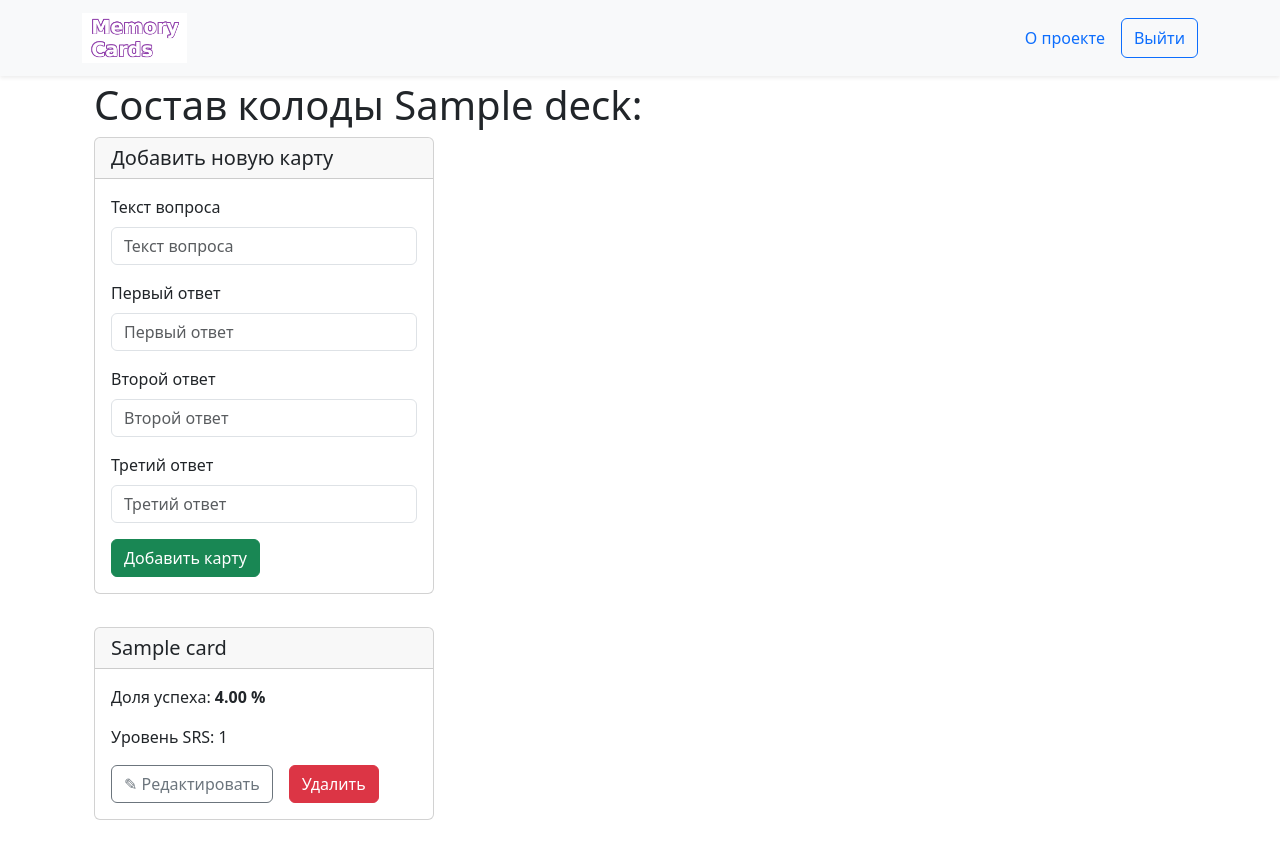
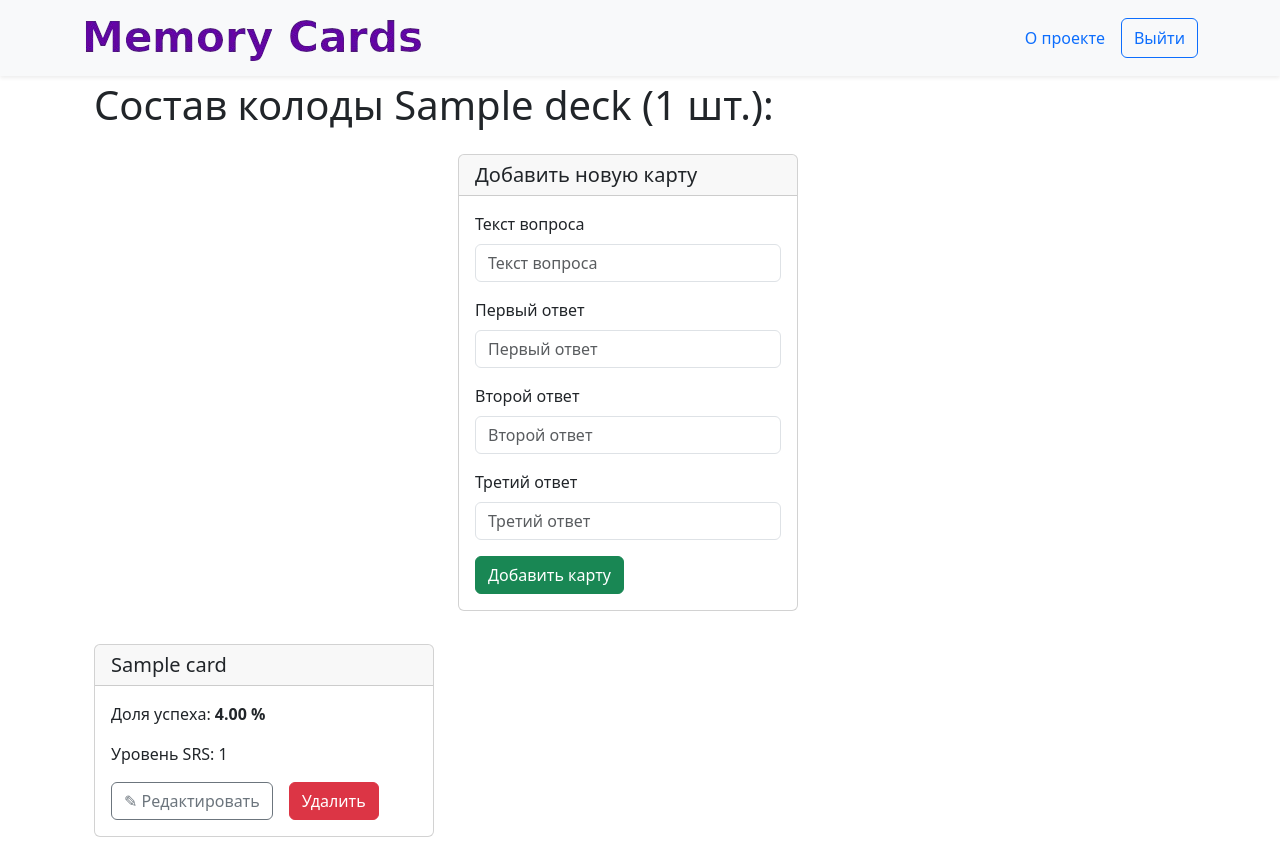
Before and after one commit to Benkendorf/langmemo, a Django app: page /deck/1/ in a window 1280 px wide. Shown: the top 851 px of the page. Before the commit the page ends 820 px from the top, so only its background shows below. Run offline with Django 5.2, Linux system fonts and the light colour scheme; a user stored in the database is signed in; tables that the repository leaves empty hold one stand-in row (values such as "Sample post"); some libraries are stand-ins or nearby versions.

Commit message:
Slightly change homepage and card_list layout

```diff
--- a/deck/views.py
+++ b/deck/views.py
@@ -1,5 +1,4 @@
 from django.contrib.auth.mixins import UserPassesTestMixin
-from django.db.models.query import QuerySet
 from django.shortcuts import get_object_or_404, render
 from django.urls import reverse, reverse_lazy
 from django.views.generic import (
@@ -11,7 +10,7 @@ from django.views.generic import (
 )
 
 from .models import Card, Deck
-from .forms import CardForm, DeckForm
+from .forms import CardForm
 
 CARDS_PAGINATION_LIMIT = 15
 
@@ -49,6 +48,7 @@ class CardListView(ListView):
             pk=self.kwargs['deck_id'],
             user=self.request.user
         )
+        context['card_count'] = context['deck'].cards.count()
 
         return context
 
--- a/homepage/views.py
+++ b/homepage/views.py
@@ -80,4 +80,5 @@ class DeckCreateView(CreateView):
         return super().form_valid(form)
 
     def get_success_url(self):
-        return reverse_lazy('homepage:index')
+        return reverse_lazy('deck:card_list',
+                            kwargs={'deck_id': self.object.id})
--- a/templates/deck/card_list.html
+++ b/templates/deck/card_list.html
@@ -8,9 +8,9 @@
 <hr>
 
 
-<article class="container row">
-  <h1>Состав колоды {{ deck.deck_name }}:</h1>
-
+<article class="container row justify-content-center">
+  <h1>Состав колоды {{ deck.deck_name }} ({{ card_count }} шт.):</h1>
+  <hr class="opacity-0">
   <div class="col-4">
     <div class="card">
       <h5 class="card-header">Добавить новую карту</h5>
--- a/templates/homepage/index.html
+++ b/templates/homepage/index.html
@@ -7,8 +7,9 @@
 
 <hr>
 
-<article class="container row">
+<article class="container row justify-content-center">
   <h1>Колоды:</h1>
+  <hr class="opacity-0">
   <div class="col-4">
     <div class="card">
       <h5 class="card-header">Добавить новую колоду</h5>
--- a/templates/includes/header.html
+++ b/templates/includes/header.html
@@ -14,7 +14,7 @@
         <span class="navbar-toggler-icon"></span>
       </div>
       <a class="navbar-brand" href="{% url 'homepage:index' %}">
-        <img src="{% static 'img/placeholder_logo.png' %}" height="50" class="d-inline-block align-top" alt="">
+        <img src="{% static 'img/placeholder_logo2.png' %}" height="50" class="d-inline-block align-top" alt="">
       </a>
       {% with request.resolver_match.view_name as view_name %}
         <ul class="nav  nav-pills">
```
Also changed, not shown: static/img/diamond_logo.png (added), static/img/placeholder_logo.png (deleted), static/img/placeholder_logo2.png (added).
